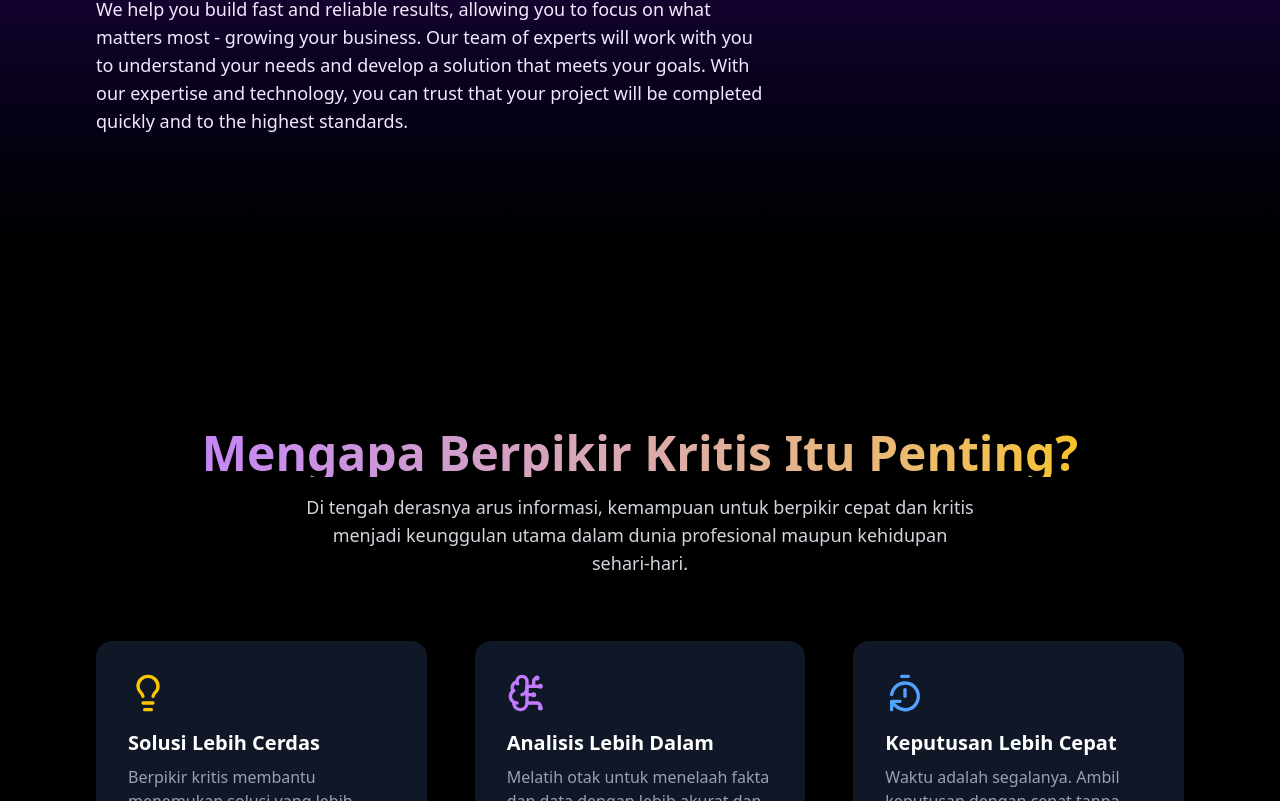
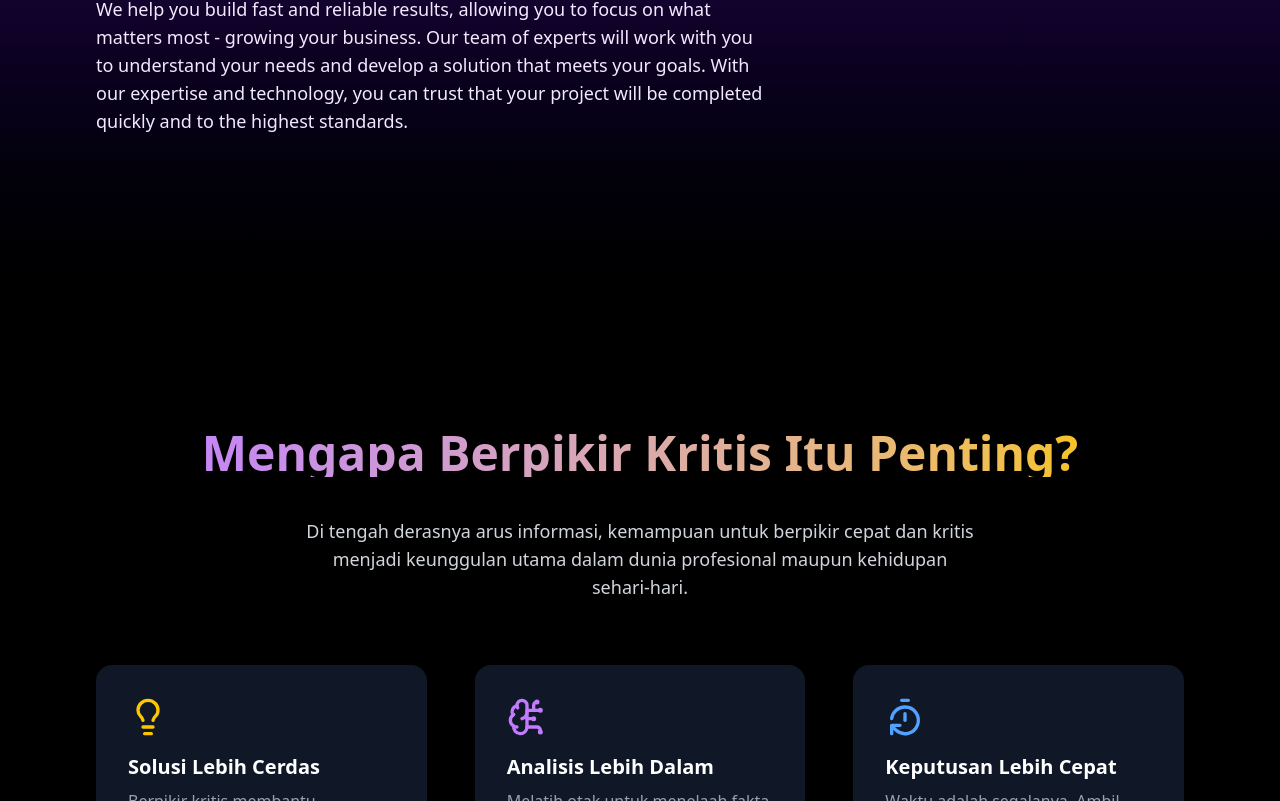
Before and after one commit to farhanariyanto03/react-portofolio1, a React (Vite) app: page / in a window 1280 px wide. Shown: the part 451-1252 px from the top of the page. Built offline with nearby package versions, Linux system fonts and the light colour scheme.

Commit message:
Update variable

```diff
--- a/src/components/About.jsx
+++ b/src/components/About.jsx
@@ -20,7 +20,7 @@ const benefits = [
   },
 ];
 
-const WhyThinkSection = () => {
+const About = () => {
   return (
     <section className="bg-black text-white py-20 px-8 md:px-16 lg:px-24">
       <motion.div
@@ -30,10 +30,10 @@ const WhyThinkSection = () => {
         viewport={{ once: true }}
         className="text-center mb-16"
       >
-        <h2 className="text-4xl md:text-5xl font-bold mb-4 bg-gradient-to-r from-purple-400 to-yellow-400 text-transparent bg-clip-text">
+        <h2 className="text-4xl md:text-5xl font-bold mb-10 bg-gradient-to-r from-purple-400 to-yellow-400 text-transparent bg-clip-text">
           Mengapa Berpikir Kritis Itu Penting?
         </h2>
-        <p className="text-gray-300 text-lg max-w-2xl mx-auto">
+        <p className="text-gray-300 text-lg max-w-2xl mx-auto mb-4">
           Di tengah derasnya arus informasi, kemampuan untuk berpikir cepat dan kritis
           menjadi keunggulan utama dalam dunia profesional maupun kehidupan sehari-hari.
         </p>
@@ -59,4 +59,4 @@ const WhyThinkSection = () => {
   );
 };
 
-export default WhyThinkSection;
+export default About;
```
